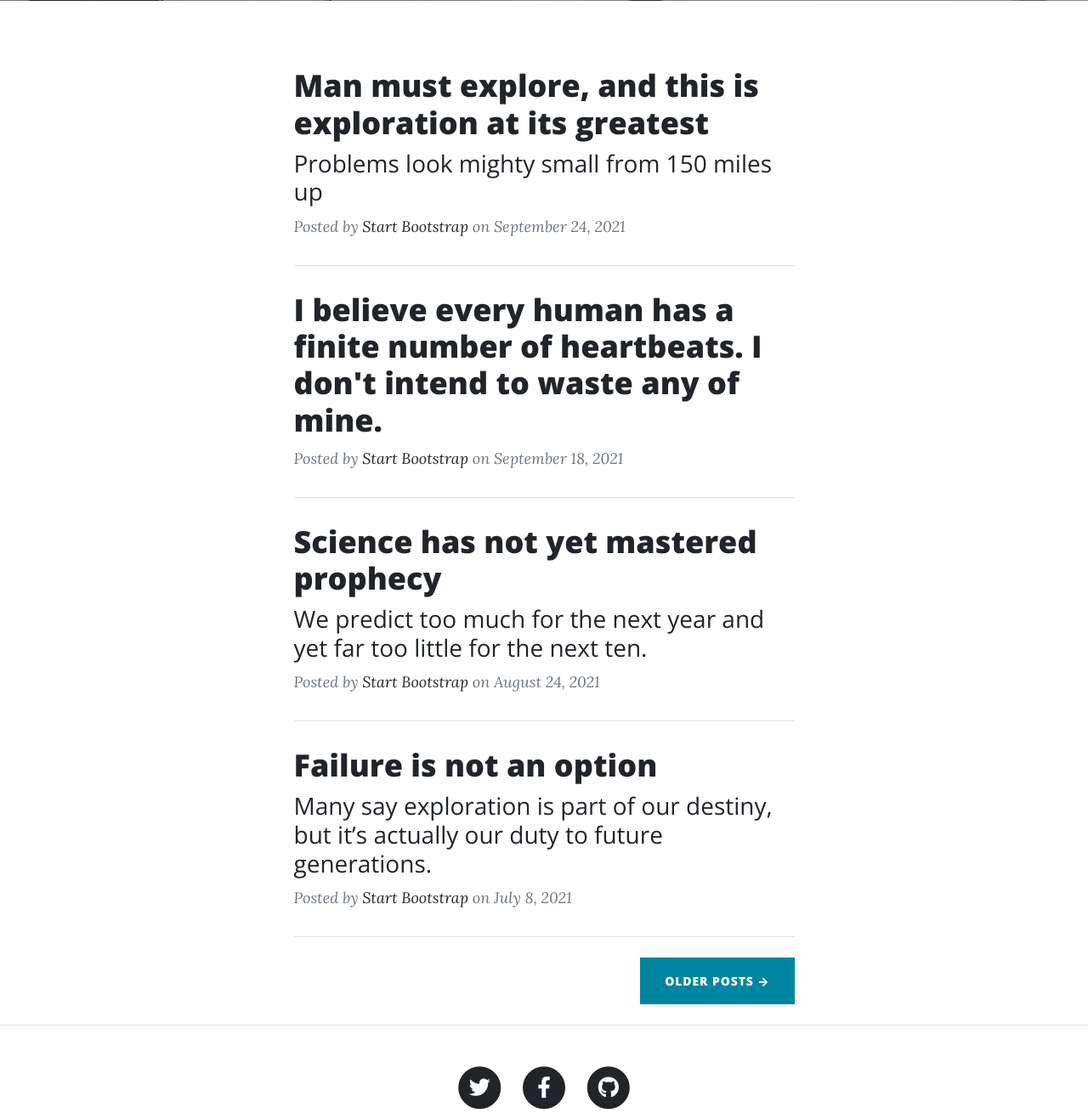
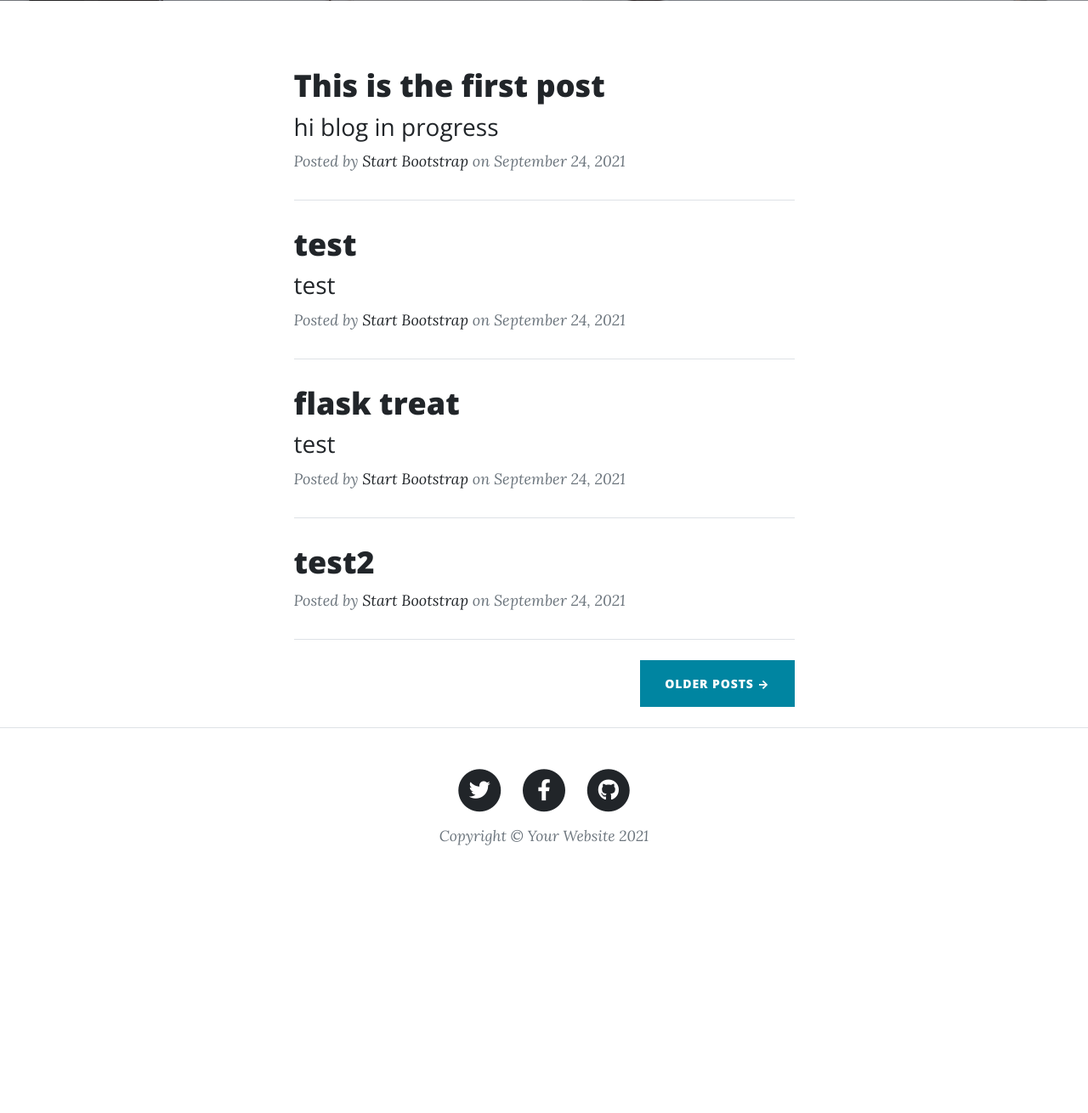
Before and after one commit to amanve/blog.app, a Flask app: page / in a window 1280 px wide. Shown: the part 531-1841 px from the top of the page at 85% size. After the commit the page ends 1526 px from the top, so only its background shows below. Run offline with Flask 2, Linux system fonts and the light colour scheme; data comes from the database, SQL or seed files in the repository; both versions use the stored data as it was after the commit; some libraries are stand-ins or nearby versions.

Commit message:
add view on index page for posts

```diff
--- a/app.py
+++ b/app.py
@@ -84,7 +84,8 @@ security = Security(app,
 
 @app.route('/')
 def index():
-    return render_template('index.html')
+    posts = Post.query.all()
+    return render_template('index.html', posts=posts)
 
 
 @app.route('/about')
@@ -99,7 +100,6 @@ def contact():
 
 @app.route('/post')
 def post():
-
     return render_template('post.html')
 
 
--- a/templates/base.html
+++ b/templates/base.html
@@ -21,6 +21,8 @@
             {% endblock %}
         </div>
 
+        {% include "footer.html" %}
+
         {% include "scripts.html" %}
     </body>
 
--- a/templates/index.html
+++ b/templates/index.html
@@ -24,107 +24,28 @@
             <div class="col-md-10 col-lg-8 col-xl-7">
                 <!-- Post preview-->
                 <div class="post-preview">
+                    {% for post in posts %}
                     <a href="post.html">
-                        <h2 class="post-title">Man must explore, and this is exploration at its greatest</h2>
-                        <h3 class="post-subtitle">Problems look mighty small from 150 miles up</h3>
+                        <h2 class="post-title">{{post.heading}}</h2>
+                        <h3 class="post-subtitle">{{post.subHeading}}</h3>
                     </a>
                     <p class="post-meta">
                         Posted by
                         <a href="#!">Start Bootstrap</a>
                         on September 24, 2021
                     </p>
+                    <!-- Divider-->
+                    <hr class="my-4" />
+                    {% endfor %}
                 </div>
-                <!-- Divider-->
-                <hr class="my-4" />
-                <!-- Post preview-->
-                <div class="post-preview">
-                    <a href="post.html">
-                        <h2 class="post-title">I believe every human has a finite number of heartbeats. I don't
-                            intend to waste any of mine.</h2>
-                    </a>
-                    <p class="post-meta">
-                        Posted by
-                        <a href="#!">Start Bootstrap</a>
-                        on September 18, 2021
-                    </p>
-                </div>
-                <!-- Divider-->
-                <hr class="my-4" />
-                <!-- Post preview-->
-                <div class="post-preview">
-                    <a href="post.html">
-                        <h2 class="post-title">Science has not yet mastered prophecy</h2>
-                        <h3 class="post-subtitle">We predict too much for the next year and yet far too little for
-                            the next ten.</h3>
-                    </a>
-                    <p class="post-meta">
-                        Posted by
-                        <a href="#!">Start Bootstrap</a>
-                        on August 24, 2021
-                    </p>
-                </div>
-                <!-- Divider-->
-                <hr class="my-4" />
-                <!-- Post preview-->
-                <div class="post-preview">
-                    <a href="post.html">
-                        <h2 class="post-title">Failure is not an option</h2>
-                        <h3 class="post-subtitle">Many say exploration is part of our destiny, but it’s actually our
-                            duty to future generations.</h3>
-                    </a>
-                    <p class="post-meta">
-                        Posted by
-                        <a href="#!">Start Bootstrap</a>
-                        on July 8, 2021
-                    </p>
-                </div>
-                <!-- Divider-->
-                <hr class="my-4" />
+
                 <!-- Pager-->
                 <div class="d-flex justify-content-end mb-4"><a class="btn btn-primary text-uppercase" href="#!">Older
                         Posts →</a></div>
             </div>
         </div>
     </div>
-    <!-- Footer-->
-    <footer class="border-top">
-        <div class="container px-4 px-lg-5">
-            <div class="row gx-4 gx-lg-5 justify-content-center">
-                <div class="col-md-10 col-lg-8 col-xl-7">
-                    <ul class="list-inline text-center">
-                        <li class="list-inline-item">
-                            <a href="#!">
-                                <span class="fa-stack fa-lg">
-                                    <i class="fas fa-circle fa-stack-2x"></i>
-                                    <i class="fab fa-twitter fa-stack-1x fa-inverse"></i>
-                                </span>
-                            </a>
-                        </li>
-                        <li class="list-inline-item">
-                            <a href="#!">
-                                <span class="fa-stack fa-lg">
-                                    <i class="fas fa-circle fa-stack-2x"></i>
-                                    <i class="fab fa-facebook-f fa-stack-1x fa-inverse"></i>
-                                </span>
-                            </a>
-                        </li>
-                        <li class="list-inline-item">
-                            <a href="#!">
-                                <span class="fa-stack fa-lg">
-                                    <i class="fas fa-circle fa-stack-2x"></i>
-                                    <i class="fab fa-github fa-stack-1x fa-inverse"></i>
-                                </span>
-                            </a>
-                        </li>
-                    </ul>
-                    <div class="small text-center text-muted fst-italic">Copyright &copy; Your Website 2021</div>
-                </div>
-            </div>
-        </div>
-    </footer>
-    <!-- Bootstrap core JS-->
-    <script src="https://cdn.jsdelivr.net/npm/bootstrap@5.1.3/dist/js/bootstrap.bundle.min.js"></script>
-    <!-- Core theme JS-->
-    <script src="{{url_for('static',filename='js/scripts.js')}}"></script>
+
+
 </body>
 {% endblock %}
```
Also changed, not shown: blog.db.
